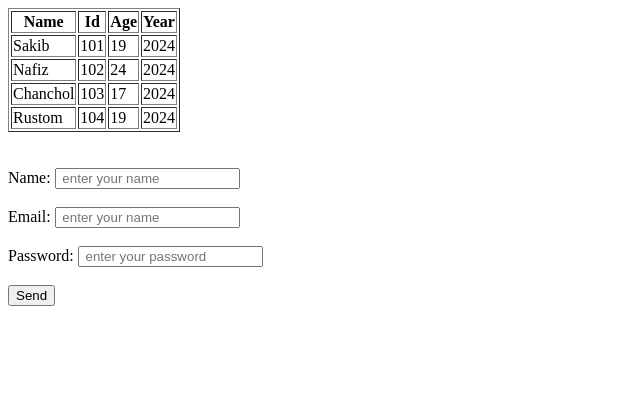
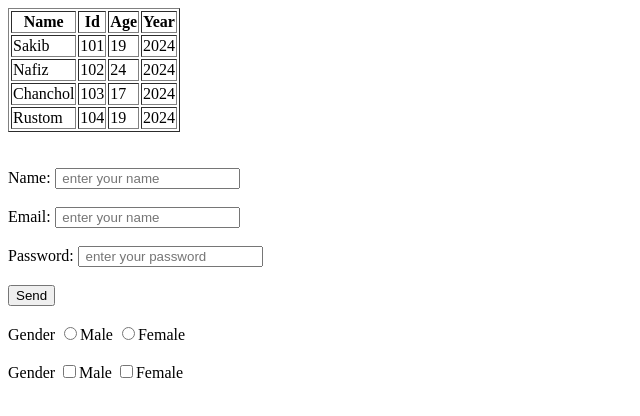
Before and after one commit to sakib2435/practice, a plain HTML site: page index.html in a window 1280 px wide. Shown: the whole page, without its empty margins (0-640 px from the left). Drawn offline with Linux system fonts and the light colour scheme.

Commit message:
Fourth file added

```diff
--- a/index.html
+++ b/index.html
@@ -50,6 +50,14 @@
         <input type="password" name="" id="" placeholder=" enter your password" required>
         <br> <br>
         <input type="submit" value="Send">
+        <br> <br>
+        <label for="Gender:"> Gender</label>
+        <input type="radio" name="1" id="1">Male
+        <input type="radio" name="1" id="1">Female
+        <br> <br>
+        <label for=" Gender"> Gender</label>
+        <input type="checkbox" name="" id="">Male
+        <input type="checkbox" name="" id="">Female
     </form>
 </body>
 </html>
```
